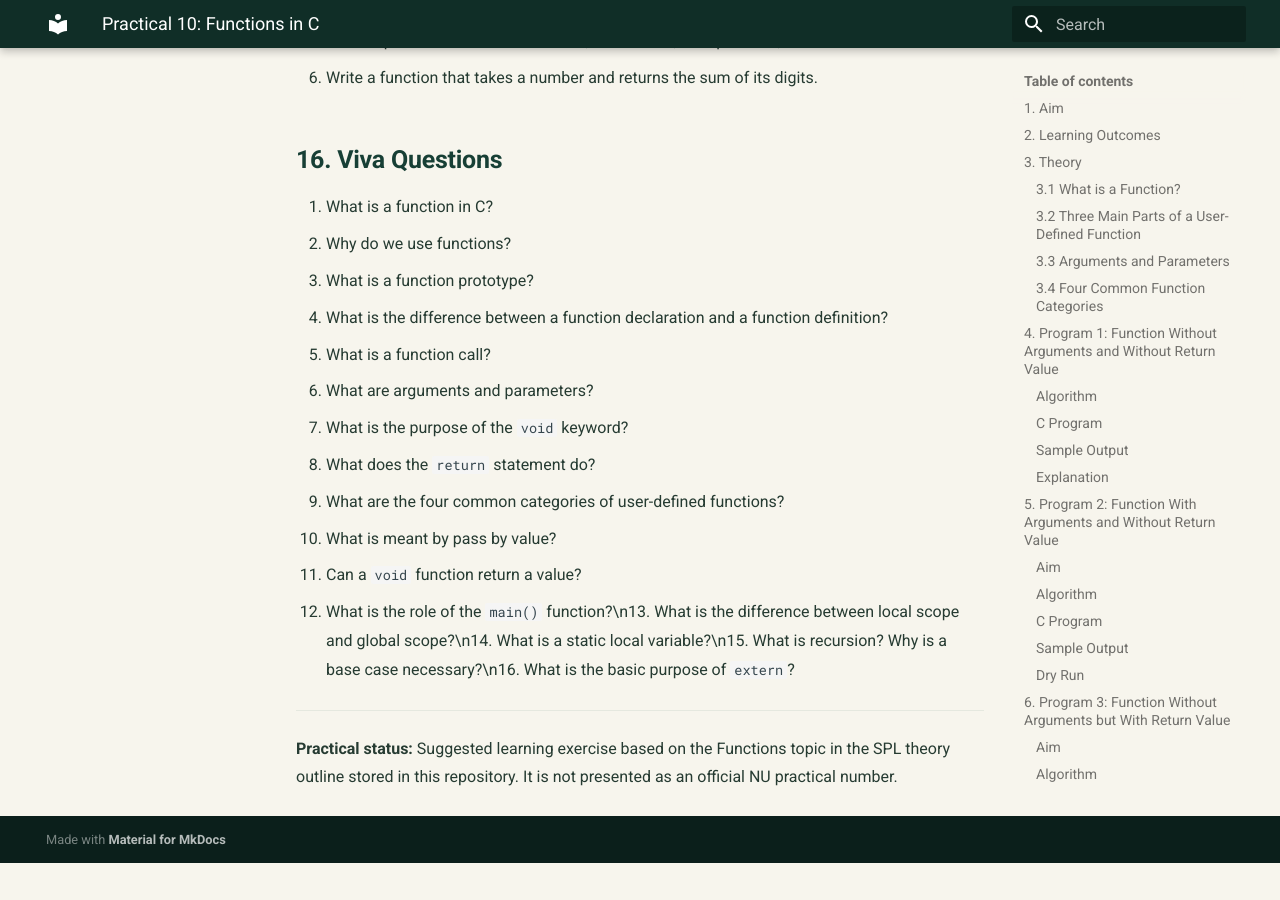
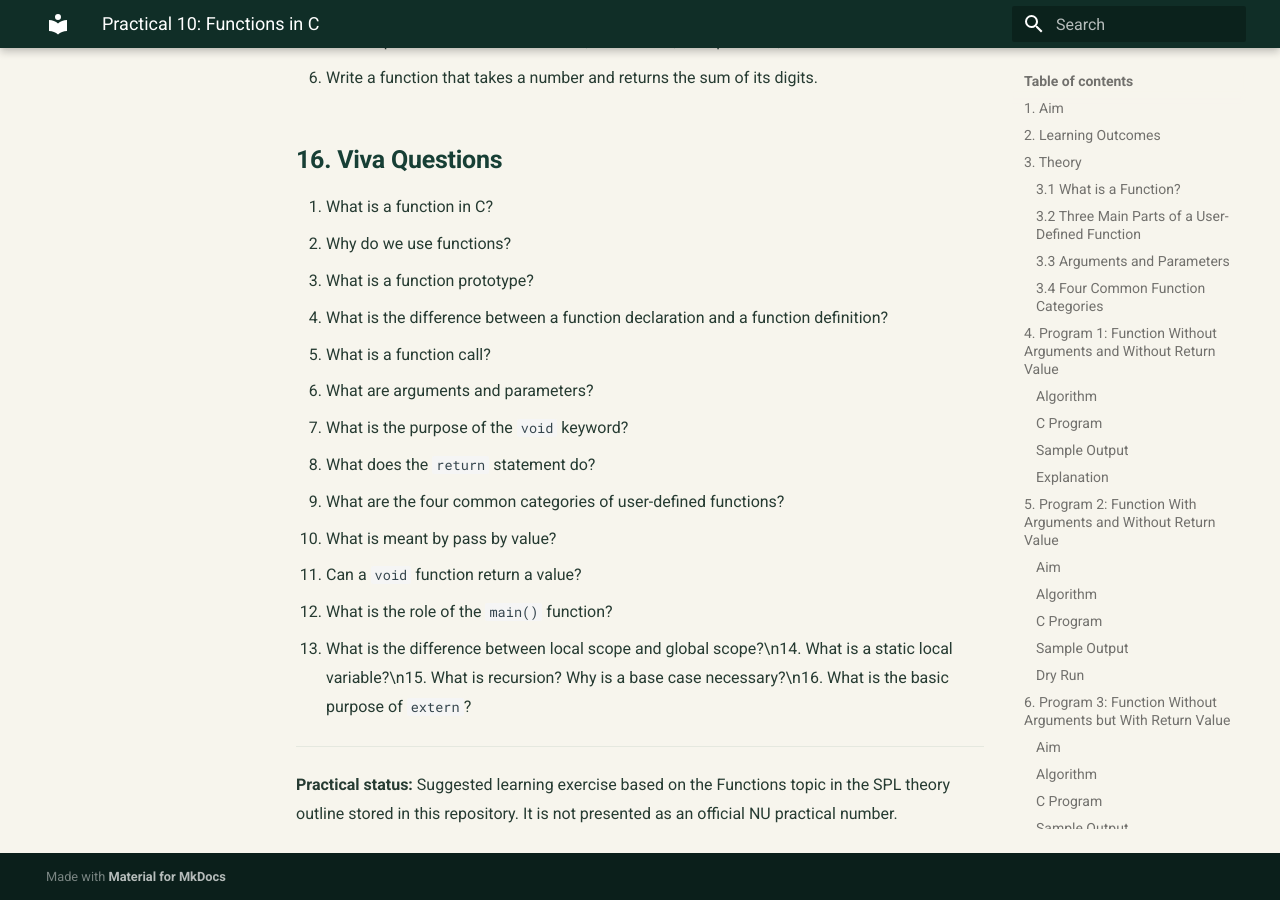
Before and after one commit to taimiyatahsin0-png/nu-cse-notes-store, an MkDocs documentation site: the page built from docs/subjects/spl-lab/10-functions-in-c.md, in a window 1280 px wide and 900 px high, scrolled down 14506 px. Built offline with MkDocs 1.6.1 and Material for MkDocs 9.7.7, drawn with Linux system fonts in a browser that asks for light colours; before the commit the page ends 15369 px from its top, so only the background shows below that.

Commit message:
Format added function viva questions

```diff
--- a/docs/subjects/spl-lab/10-functions-in-c.md
+++ b/docs/subjects/spl-lab/10-functions-in-c.md
@@ -565,7 +565,8 @@ Compile and run each program separately.
 9. What are the four common categories of user-defined functions?
 10. What is meant by pass by value?
 11. Can a `void` function return a value?
-12. What is the role of the `main()` function?\n13. What is the difference between local scope and global scope?\n14. What is a static local variable?\n15. What is recursion? Why is a base case necessary?\n16. What is the basic purpose of `extern`?
+12. What is the role of the `main()` function?
+13. What is the difference between local scope and global scope?\n14. What is a static local variable?\n15. What is recursion? Why is a base case necessary?\n16. What is the basic purpose of `extern`?
 
 ---
 
```
